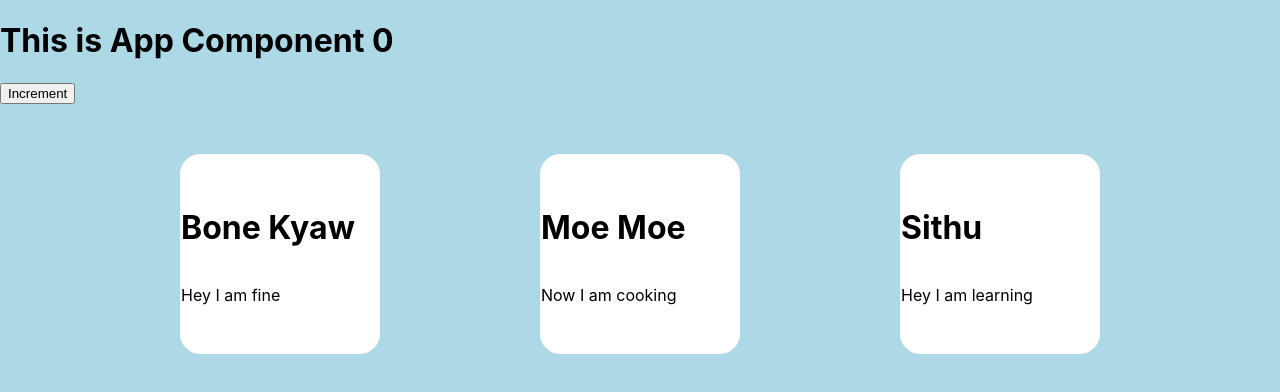
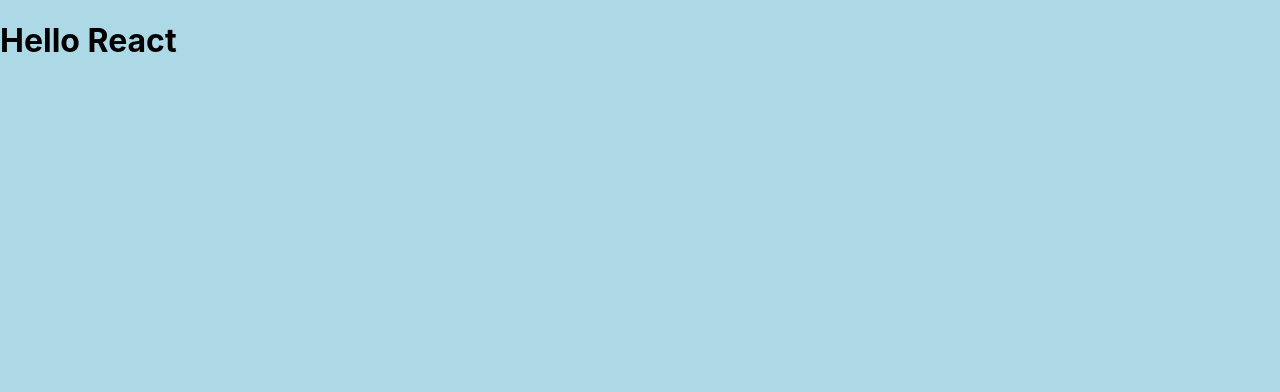
Before and after one commit to Bonekyaw/React-Project, a React (Create React App) app: page / in a window 1280 px wide. Shown: the top 392 px of the page. Built offline with nearby package versions, Linux system fonts and the light colour scheme.

Commit message:
Class extends Component

```diff
--- a/src/App.js
+++ b/src/App.js
@@ -1,34 +1,12 @@
-import React,{useState} from 'react';
-import Hello from './Hello';
+import React, {Component} from 'react';
 
-function App() {
-
-	const [isRed, setRed] = useState(false);
-	const [count, setCount] = useState(0);
-
-	const [users,setUsers] = useState([
-			{name:"Bone Kyaw", message:"Hey I am fine"},
-			{name:"Moe Moe", message:"Now I am cooking"},
-			{name:"Sithu ", message:"Hey I am learning"}
-		]);
-
-	const increment = () => {
-			setCount(count + 1);
-			setRed(!isRed);
-		};
-
-  return (
-  	<div >
-	    <h1 className={isRed ? 'red' : ''}> This is App Component {count}</h1>
-	    <button onClick={increment}> Increment </button>
-	    <div className="appExtra">
-		    {users.map( user => (
-		    	<Hello name={user.name} message={user.message} />
-		    ))}
-	    </div>
-
-  	</div>
-  );
+class App extends Component  {
+	render() {
+		return (
+			<div>
+				<h1>Hello React</h1>
+			</div>
+			)
+	}
 }
-
 export default App;
--- a/src/Hello.js
+++ b/src/Hello.js
@@ -1,13 +1,54 @@
-import React from 'react';
-import './App.css';
+// import React from 'react';
+// import './App.css';
 
-function Hello(props) {
+// function Hello(props) {
 
-	return (
-		<div className="hello">
-			<h1> {props.name} </h1>
-			<p> {props.message} </p>
-		</div>
-	);
-}
-export default Hello;
+// 	return (
+// 		<div className="hello">
+// 			<h1> {props.name} </h1>
+// 			<p> {props.message} </p>
+// 		</div>
+// 	);
+// }
+// export default Hello;
+
+
+// /*
+// App JS
+
+// import React,{useState} from 'react';
+// import Hello from './Hello';
+
+// function App() {
+
+// 	const [isRed, setRed] = useState(false);
+// 	const [count, setCount] = useState(0);
+
+// 	const [users,setUsers] = useState([
+// 			{name:"Bone Kyaw", message:"Hey I am fine"},
+// 			{name:"Moe Moe", message:"Now I am cooking"},
+// 			{name:"Sithu ", message:"Hey I am learning"}
+// 		]);
+
+// 	const increment = () => {
+// 			setCount(count + 1);
+// 			setRed(!isRed);
+// 		};
+
+//   return (
+//   	<div >
+// 	    <h1 className={isRed ? 'red' : ''}> This is App Component {count}</h1>
+// 	    <button onClick={increment}> Increment </button>
+// 	    <div className="appExtra">
+// 		    {users.map( user => (
+// 		    	<Hello name={user.name} message={user.message} />
+// 		    ))}
+// 	    </div>
+
+//   	</div>
+//   );
+// }
+
+// export default App;
+
+//  */
```
